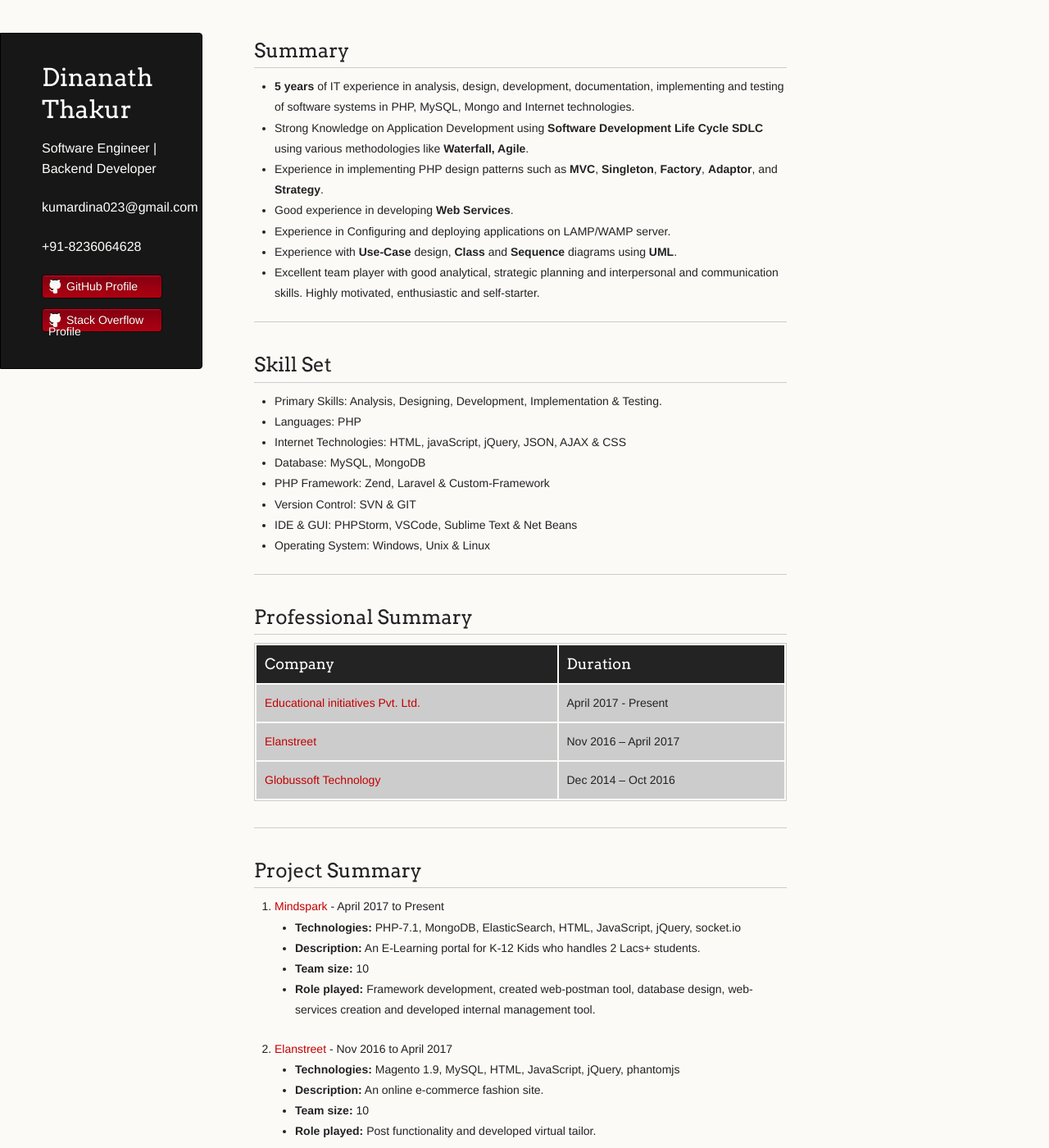
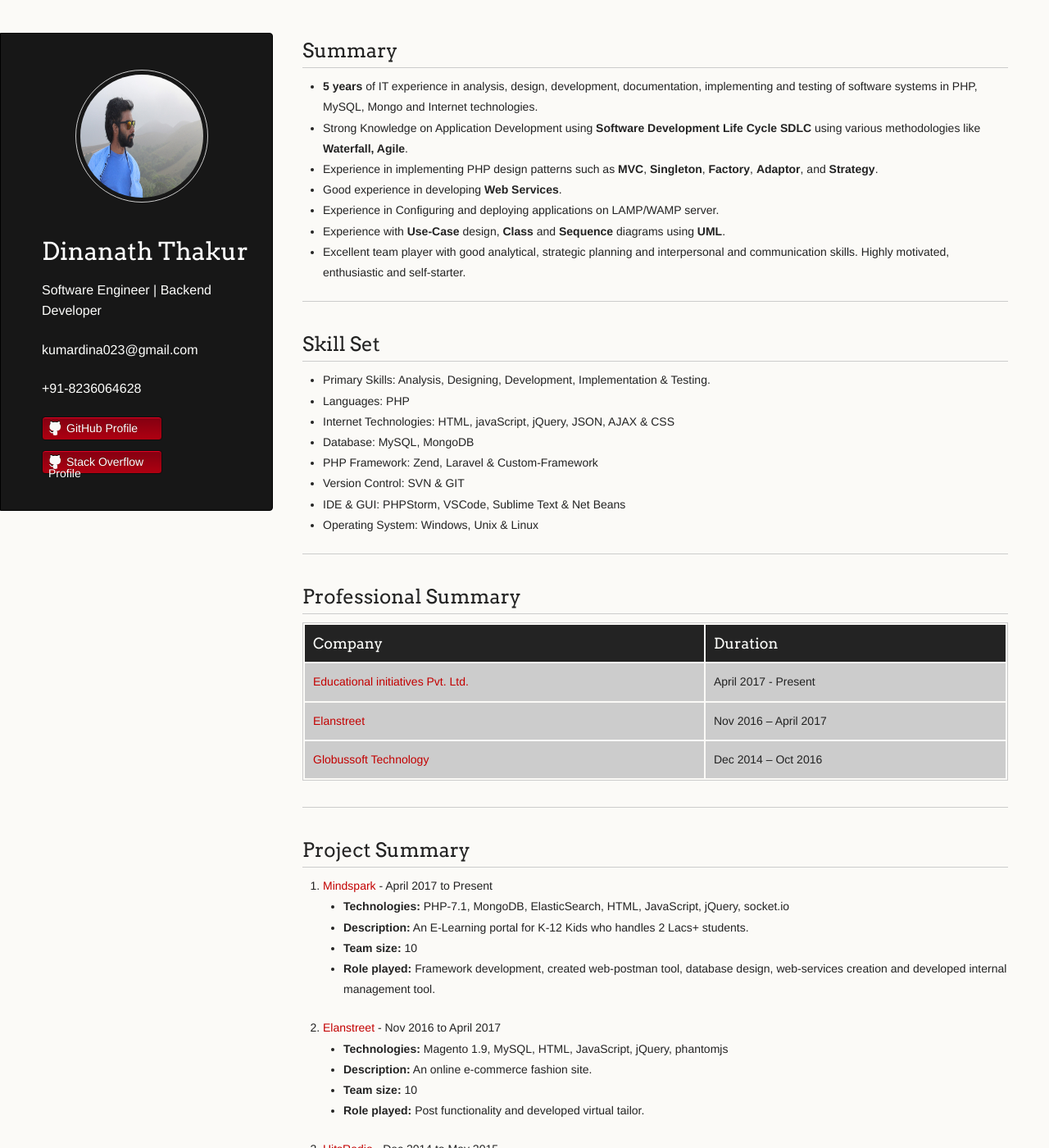
Before and after one commit to DinanathThakur/dinanaththakur.github.io, a Jekyll site: the page built from index.md, in a window 1280 px wide and 1400 px high. Shown: the whole window at 82% size. Built offline with Jekyll 4.4.1, drawn with Linux system fonts in a browser that asks for light colours; our own code applies the rules of GitHub Pages for plain Markdown files.

Commit message:
image and design updated

```diff
--- a/_layouts/default.html
+++ b/_layouts/default.html
@@ -16,6 +16,7 @@
   <body>
     <div class="wrapper">
       <header>
+          <img class="profile-image img-responsive pull-left" style="border-radius: 50%;height:150px;width:150px; left: 16%;" src="assets/images/profile.JPG" alt="James Lee">
         <h1 class="header">{{ site.name}}</h1>
         <p class="header">{{ site.description}}</p>
         <p class="header">{{ site.email_id}}</p>
--- a/_sass/jekyll-theme-dinky.scss
+++ b/_sass/jekyll-theme-dinky.scss
@@ -209,7 +209,7 @@
 
 /* Wrapper */
 .wrapper {
-  width:960px;
+  width:auto;
 }
 
 
@@ -218,7 +218,7 @@
 header {
 	background-color: #171717;
 	color: #FDFDFB;
-  width:170px;
+  width:20%;
   float:left;
   position:fixed;
 	border: 1px solid #000;
@@ -320,7 +320,7 @@
 /* Section - for main page content */
 
 section {
-  width:650px;
+  width:70%;
   float:right;
   padding-bottom:50px;
 }
```
Also changed, not shown: assets/images/profile.JPG (added), assets/images/so-icon.png (added).
